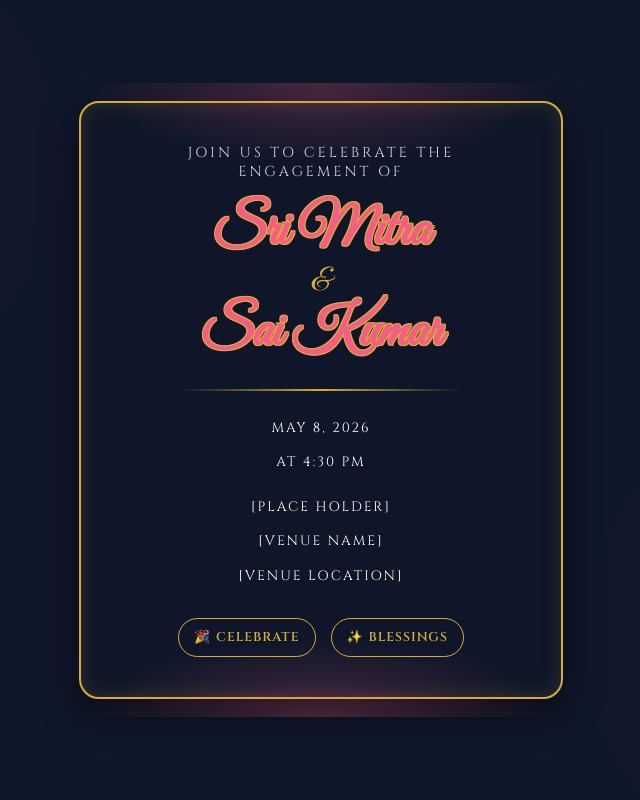
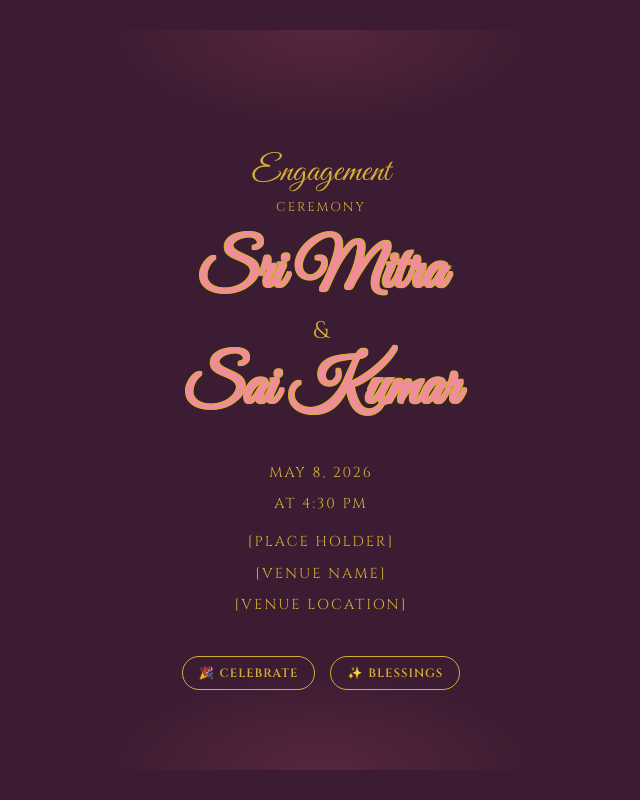
Before and after one commit to Shikhara-mannem/wedding-events, a plain HTML site: page index.html in a window 1280 px wide. Shown: the whole page, without its empty margins (319-959 px from the left). Drawn offline with nearby package versions, Linux system fonts and the light colour scheme.

Commit message:
Update index.html

```diff
--- a/index.html
+++ b/index.html
@@ -10,9 +10,9 @@
         body {
             margin: 0;
             padding: 0;
-            background: #0f172a; /* Deep Royal Blue */
+            background-color: #3b1c32; /* Deep purple background from the image */
             font-family: 'Cinzel', serif;
-            color: #ffffff; /* White text for contrast */
+            color: #d4af37; /* Base gold text */
             display: flex;
             justify-content: center;
             align-items: center;
@@ -20,31 +20,13 @@
             overflow: hidden; /* For full screen particle effects */
         }
 
-        /* Abstract Floral/Filigree background elements */
-        .bg-pattern {
-            position: absolute;
-            top: 0;
-            left: 0;
-            width: 100%;
-            height: 100%;
-            background-image:
-                radial-gradient(circle at 10% 20%, rgba(212, 175, 55, 0.05) 0%, transparent 20%),
-                radial-gradient(circle at 90% 80%, rgba(212, 175, 55, 0.05) 0%, transparent 20%);
-            z-index: 1;
-            pointer-events: none;
-        }
-
         .invitation-card {
-            background: rgba(15, 23, 42, 0.8); /* Semi-transparent blue for the card itself */
-            backdrop-filter: blur(10px);
-            -webkit-backdrop-filter: blur(10px);
-            border: 2px solid #d4af37; /* Elegant Gold */
+            background-color: #3b1c32;
             border-radius: 20px;
             padding: 40px;
             text-align: center;
-            max-width: 400px; /* Slimmer for phone friendly look */
+            max-width: 450px;
             width: 90%;
-            box-shadow: 0 15px 35px rgba(0,0,0,0.5), inset 0 0 20px rgba(212, 175, 55, 0.15);
             position: relative;
             z-index: 10;
         }
@@ -54,68 +36,67 @@
             position: absolute;
             left: 0;
             right: 0;
-            height: 80px;
-            background-size: cover;
-            background-position: center;
-            opacity: 0.8;
+            height: 120px;
             pointer-events: none;
+            z-index: 11;
         }
 
         .floral-top {
-            top: -20px;
-            background: radial-gradient(ellipse at top, rgba(247, 92, 130, 0.3) 0%, transparent 70%);
+            top: -40px;
+            /* Placeholder for top floral cluster */
+            background: radial-gradient(ellipse at top, rgba(247, 92, 130, 0.15) 0%, transparent 60%);
         }
 
         .floral-bottom {
-            bottom: -20px;
-            background: radial-gradient(ellipse at bottom, rgba(247, 92, 130, 0.3) 0%, transparent 70%);
+            bottom: -40px;
+            /* Placeholder for bottom floral cluster */
+            background: radial-gradient(ellipse at bottom, rgba(247, 92, 130, 0.15) 0%, transparent 60%);
         }
 
         .header-text {
-            font-size: 0.9em;
-            letter-spacing: 3px;
+            font-family: 'Great Vibes', cursive;
+            font-size: 2.2em;
+            color: #d4af37; /* Gold */
+            margin-bottom: 5px;
+            margin-top: 40px; /* Push down past the top floral area */
+        }
+
+        .sub-header {
+            font-size: 0.8em;
+            letter-spacing: 2px;
             text-transform: uppercase;
-            margin-bottom: 20px;
-            color: #d1d5db; /* Light grey */
+            margin-bottom: 25px;
+            color: #d4af37;
         }
 
         h1 {
             font-family: 'Great Vibes', cursive;
-            font-size: 3.5em; /* Slightly smaller for mobile */
-            color: #f75c82; /* Pink script */
-            text-shadow: 1px 1px 0px #d4af37, -1px -1px 0px #d4af37, 1px -1px 0px #d4af37, -1px 1px 0px #d4af37; /* Faux gold highlight */
-            margin: 10px 0;
-            line-height: 1.1;
+            font-size: 4em;
+            color: #f28b9c; /* Pink script */
+            margin: 5px 0;
+            line-height: 1;
+            text-shadow: 1px 1px 0 #d4af37, -1px -1px 0 #d4af37, 1px -1px 0 #d4af37, -1px 1px 0 #d4af37; /* Gold outline */
         }
 
         .ampersand {
-            font-family: 'Great Vibes', cursive;
-            font-size: 2em;
-            color: #d4af37; /* Gold ampersand */
-            margin: -10px 0;
-            text-shadow: none;
-        }
-
-        .gold-divider {
-            height: 2px;
-            background: linear-gradient(90deg, transparent, #d4af37, transparent);
-            width: 70%;
-            margin: 25px auto;
+            font-family: 'Cinzel', serif; /* Use serif for ampersand as in original */
+            font-size: 1.5em;
+            color: #d4af37; /* Gold */
+            margin: 10px 0;
         }
 
         .event-details {
-            font-size: 1em;
-            line-height: 1.8;
-            letter-spacing: 1px;
-            margin-bottom: 30px;
-            color: #ffffff;
+            font-size: 0.9em;
+            line-height: 1.6;
+            letter-spacing: 2px;
+            margin-top: 40px;
+            color: #d4af37;
+            text-transform: uppercase;
+            margin-bottom: 40px; /* Space before interactive buttons */
         }
 
         .event-details p {
-            margin: 10px 0;
-            text-transform: uppercase;
-            font-size: 0.85em;
-            letter-spacing: 2px;
+            margin: 8px 0;
         }
 
         /* Interactive Buttons Section */
@@ -124,16 +105,18 @@
             justify-content: center;
             gap: 15px;
             flex-wrap: wrap;
+            position: relative;
+            z-index: 20; /* Ensure clickable above florals */
         }
 
         button {
             background: transparent;
             border: 1px solid #d4af37;
             color: #d4af37; /* Gold text */
-            padding: 10px 15px;
+            padding: 8px 16px;
             font-family: 'Cinzel', serif;
             font-weight: 600;
-            font-size: 0.8em;
+            font-size: 0.75em;
             cursor: pointer;
             border-radius: 30px;
             transition: all 0.3s ease;
@@ -167,23 +150,20 @@
 </head>
 <body>
 
-    <div class="bg-pattern"></div>
-
     <div class="invitation-card" id="cardArea">
         <div class="floral-top"></div>
 
-        <div class="header-text">Join us to celebrate the<br>Engagement of</div>
+        <div class="header-text">Engagement</div>
+        <div class="sub-header">CEREMONY</div>
 
         <h1>Sri Mitra</h1>
         <div class="ampersand">&</div>
         <h1>Sai Kumar</h1>
 
-        <div class="gold-divider"></div>
-
         <div class="event-details">
             <p>MAY 8, 2026</p>
             <p>At 4:30 PM</p>
-            <p style="margin-top:20px;">[PLACE HOLDER]</p>
+            <p style="margin-top:15px;">[PLACE HOLDER]</p>
             <p>[VENUE NAME]</p>
             <p>[VENUE LOCATION]</p>
         </div>
@@ -226,14 +206,14 @@
               confetti(Object.assign({}, defaults, {
                   particleCount,
                   origin: { x: centerX, y: centerY },
-                  colors: ['#d4af37', '#f75c82', '#0ea5e9', '#ffffff'] // Gold, Pink, Blue, White
+                  colors: ['#d4af37', '#f28b9c', '#ffffff'] // Gold, Pink, White
               }));
 
             }, 250);
         }
 
         function triggerHearts() {
-            const emojis = ['💖', '✨', '🌸', '💍'];
+            const emojis = [ '✨'];
             var card = document.getElementById('cardArea');
             var rect = card.getBoundingClientRect();
 
```
